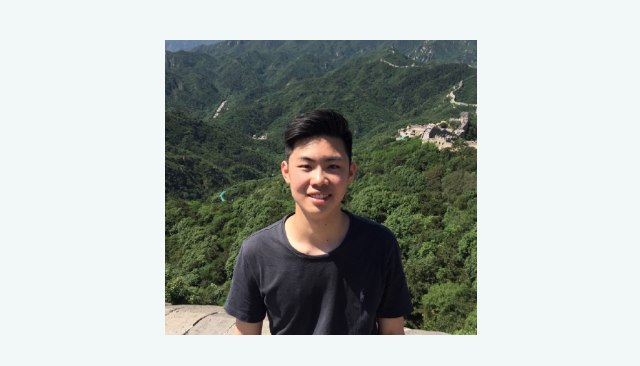
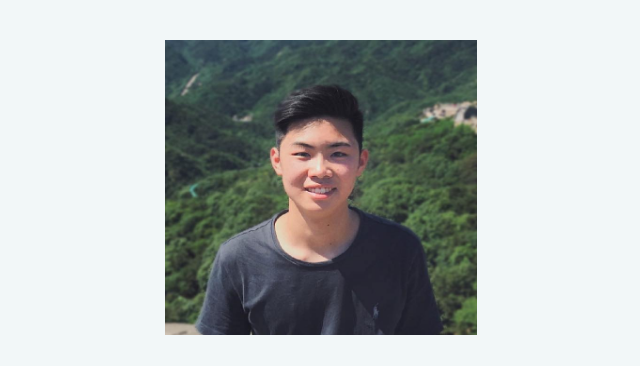
Before and after one commit to raymondzouu/raymondzouu.github.io, a plain HTML site: page index.html in a window 1280 px wide. Shown: the top 366 px of the page, without its empty margins (319-959 px from the left). Drawn offline with nearby package versions, Linux system fonts and the light colour scheme.

Commit message:
Update index.html

```diff
--- a/index.html
+++ b/index.html
@@ -50,7 +50,7 @@
 		<!-- Hero section start -->
 		<section class="hero-section">
 			<div class="container-fluid text-center">
-				<img src="picture.jpeg" alt="5" style="width:312px;height:295px;">
+				<img src="picture.jpg" alt="5" style="width:312px;height:295px;">
 				<div class="hero-text">
 					<h2>Raymond Zou</h2>
 					<p>University of Maryland, College Park</p>
```
